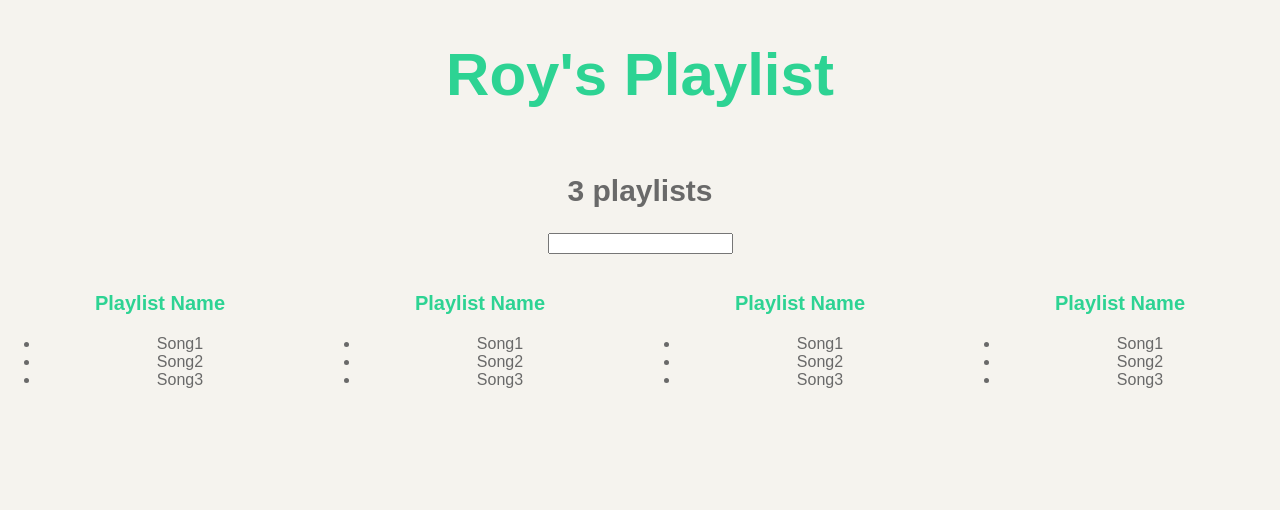
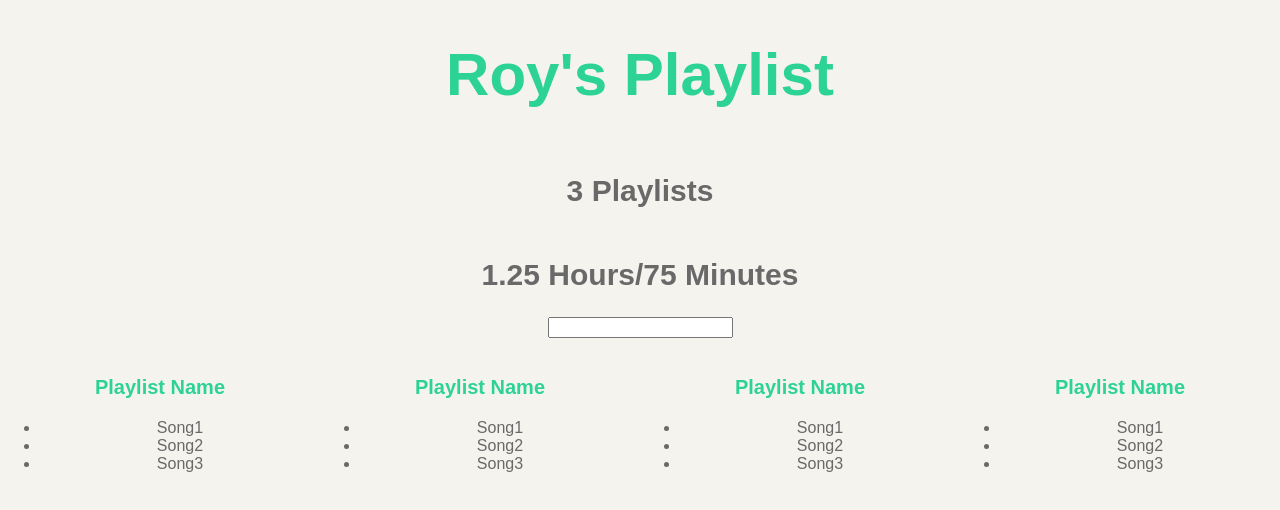
Before and after one commit to Roi-ivrz/Spatify, a React (Create React App) app: page / in a window 1280 px wide. Shown: the top 510 px of the page. Built offline with nearby package versions, Linux system fonts and the light colour scheme.

Commit message:
2:57 3/31/2020

```diff
--- a/src/App.css
+++ b/src/App.css
@@ -32,3 +32,8 @@ h1 {
   font-size: 60px;
   color: rgb(45, 211, 147);
 }
+
+h4 {
+  font-size: 50px;
+  color: rgb(105, 105, 105)
+}
--- a/src/App.js
+++ b/src/App.js
@@ -13,15 +13,43 @@ let fakeServerData={
     playlists: [
       {
         name: 'NO SLEEP',
-        song: ['I fall in love too easily', 'calla lilies', 'swell', 'vibes', 'can we kiss forever?']
+        songs: [
+                {name: 'I fall in love too easily', duration: 180},
+                {name: 'calla lilies', duration: 180},
+                {name: 'swell', duration: 180}
+              ]
       },
       {
         name: '2AM beats that hit the feelings',
-        song: ['entertainer', 'the weekend - funk wav remix', 'call out my name']
+        songs: [
+                {name: 'entertainer', duration: 180},
+                {name: 'the weekend - funk wav remix', duration: 180},
+                {name: 'call out my name', duration: 180}
+              ]
       },
       {
         name: 'Flow',
-        song: ['the hills', 'rockin', 'over now']
+        songs: [
+                {name: 'the hills', duration: 180},
+                {name: 'rockin', duration: 180},
+                {name: 'over now', duration: 180},
+                {name: 'the hills', duration: 180},
+                {name: 'rockin', duration: 180},
+                {name: 'over now', duration: 180},
+                {name: 'the hills', duration: 180},
+                {name: 'rockin', duration: 180},
+                {name: 'over now', duration: 180},
+                {name: 'the hills', duration: 180},
+                {name: 'rockin', duration: 180},
+                {name: 'over now', duration: 180},
+                {name: 'the hills', duration: 180},
+                {name: 'rockin', duration: 180},
+                {name: 'over now', duration: 180},
+                {name: 'the hills', duration: 180},
+                {name: 'rockin', duration: 180},
+                {name: 'rockin', duration: 180},
+                {name: 'over now', duration: 180}
+              ]
       },
     ]
   }
@@ -31,14 +59,31 @@ let defaultGreenStyle={
   color: '#2DD393'
 }
 
-class Aggregate extends Component {
+class PlaylistCounter extends Component {
   render() {
     return(
       <div>
-        {this.props.playlists &&
         <h2 style={{...defaultGreyStyle, 'font-size': '30px', width: '30%'}}>
-          {this.props.playlists.length} playlists
-        </h2>}
+          {this.props.playlists.length} Playlists
+        </h2>
+      </div>
+    );
+  }
+}
+
+class PlaylistHour extends Component {
+  render() {
+    let allSongs = this.props.playlists.reduce((songs,eachPlaylist) => {
+      return songs.concat(eachPlaylist.songs)
+    },[])
+    let sumDuration = allSongs.reduce((sum,eachSong) => {
+      return sum + eachSong.duration
+    }, 0)
+    return(
+      <div>
+        <h2 style={{...defaultGreyStyle, 'font-size': '30px', width: '60%'}}>
+          {((sumDuration/3600)*100.0) / 100.0} Hours/{((sumDuration/60)*100.0) / 100.0} Minutes
+        </h2>
       </div>
     );
   }
@@ -81,18 +126,20 @@ class App extends Component {
   render() {
     return (
       <div className="App">
-        {this.state.serverData.user &&
+        {this.state.serverData.user ?
+        <div>
           <h1>
             {this.state.serverData.user.name}'s Playlist
-        </h1>}
-        <Aggregate playlists={this.state.serverData.user &&
-                              this.state.serverData.user.playlists}/>
-        <Aggregate/>
+          </h1>
+          <PlaylistCounter playlists={this.state.serverData.user.playlists}/>
+          <PlaylistHour playlists={this.state.serverData.user.playlists}/>
           <Filters/>
           <Playlist/>
           <Playlist/>
           <Playlist/>
           <Playlist/>
+        </div>: <h4>One Moment...</h4>
+        }
       </div>
     );
   }
```
Lines whose indentation alone changed are shown as unchanged.
